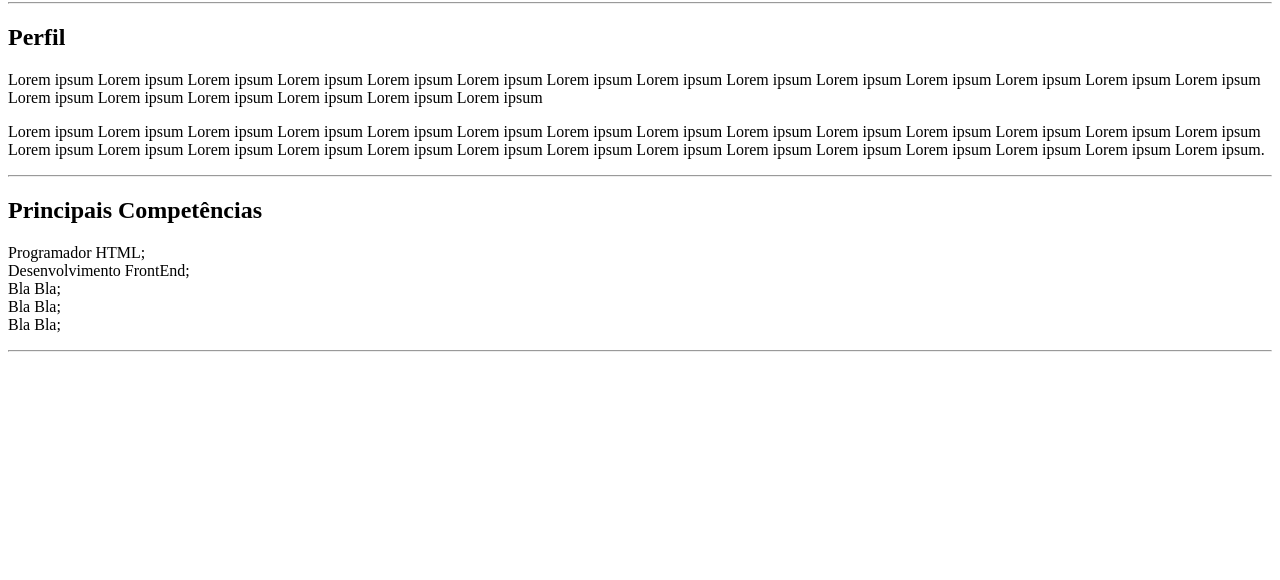
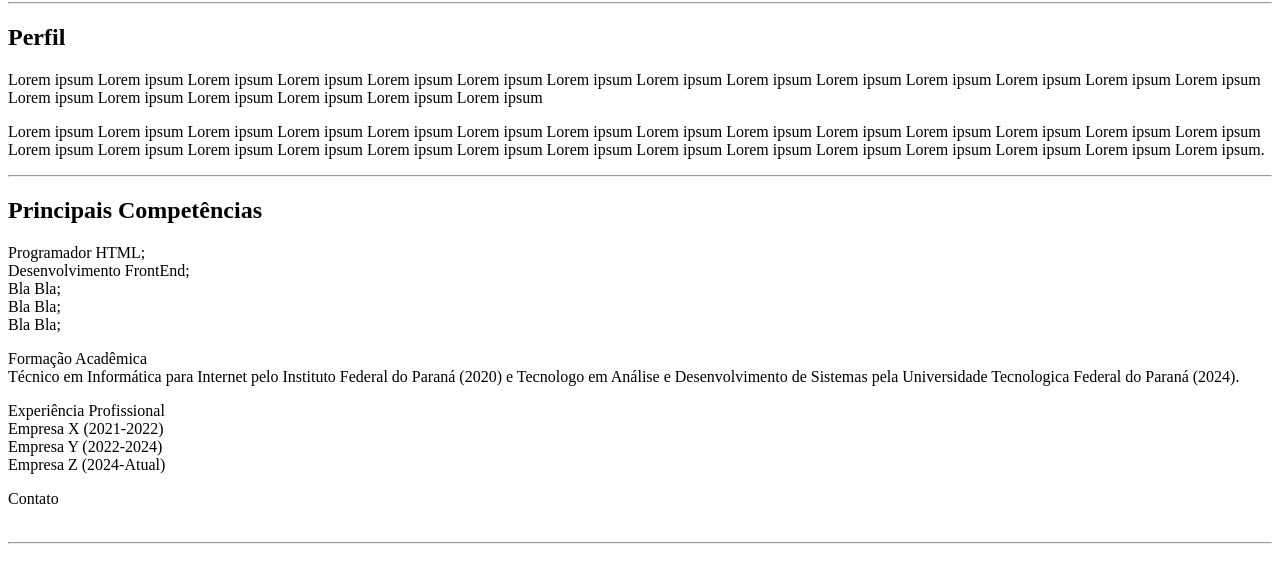
Before and after one commit to blue-Unknown/Curriculo_FulanoTal, a plain HTML site: page index.html in a window 1280 px wide. Shown: the part 220-800 px from the top of the page. Drawn offline with Linux system fonts and the light colour scheme.

Commit message:
version 3

```diff
--- a/index.html
+++ b/index.html
@@ -25,6 +25,20 @@
             Bla Bla;<br>
             Bla Bla;<br>
         </p>
+        <p>
+            Formação Acadêmica <br>
+            Técnico em Informática para Internet pelo Instituto Federal do Paraná (2020) e Tecnologo em Análise e Desenvolvimento de Sistemas pela Universidade Tecnologica Federal do Paraná (2024).
+        </p>
+        <p>
+            Experiência Profissional<br>
+            Empresa X (2021-2022)<br>
+            Empresa Y (2022-2024)<br>
+            Empresa Z (2024-Atual)<br>
+        </p>
+        <p>
+            Contato<br>
+            <img>
+        </p>
         <hr>
     </body>
 </html>
```
